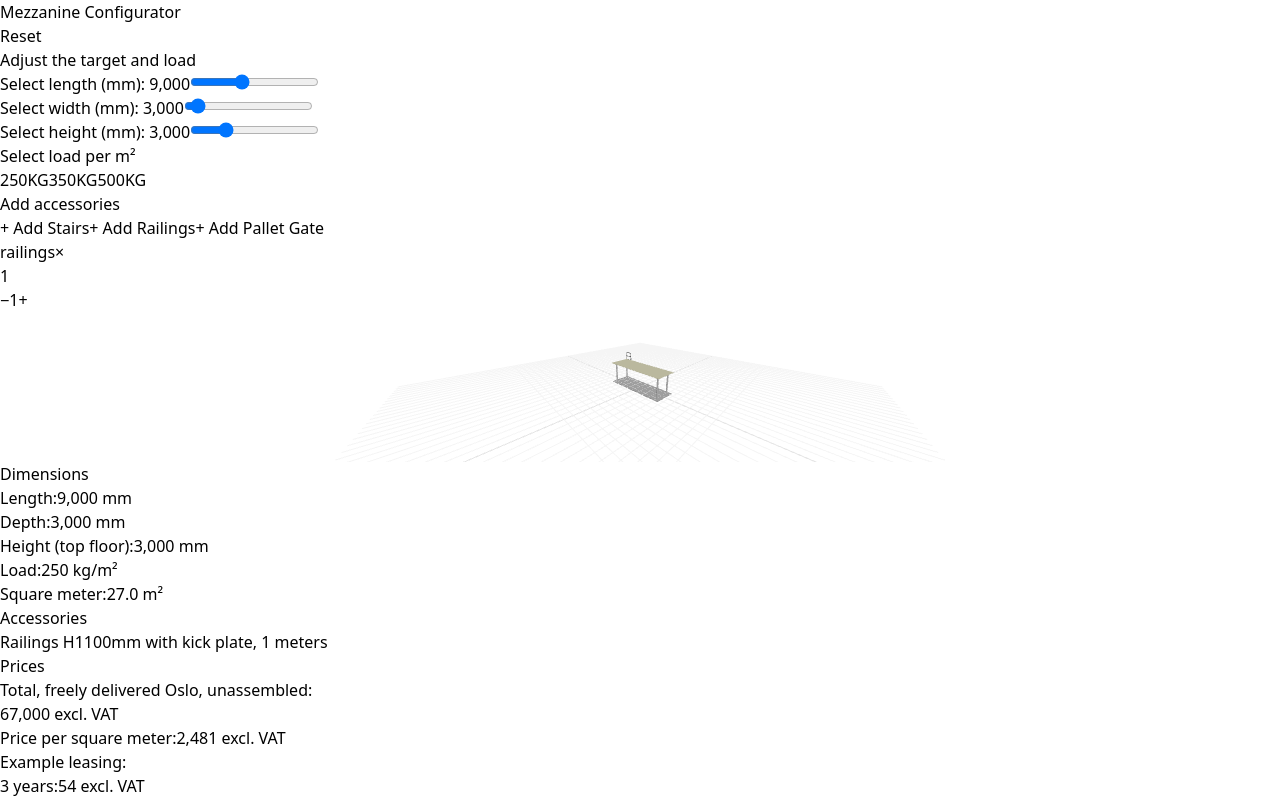
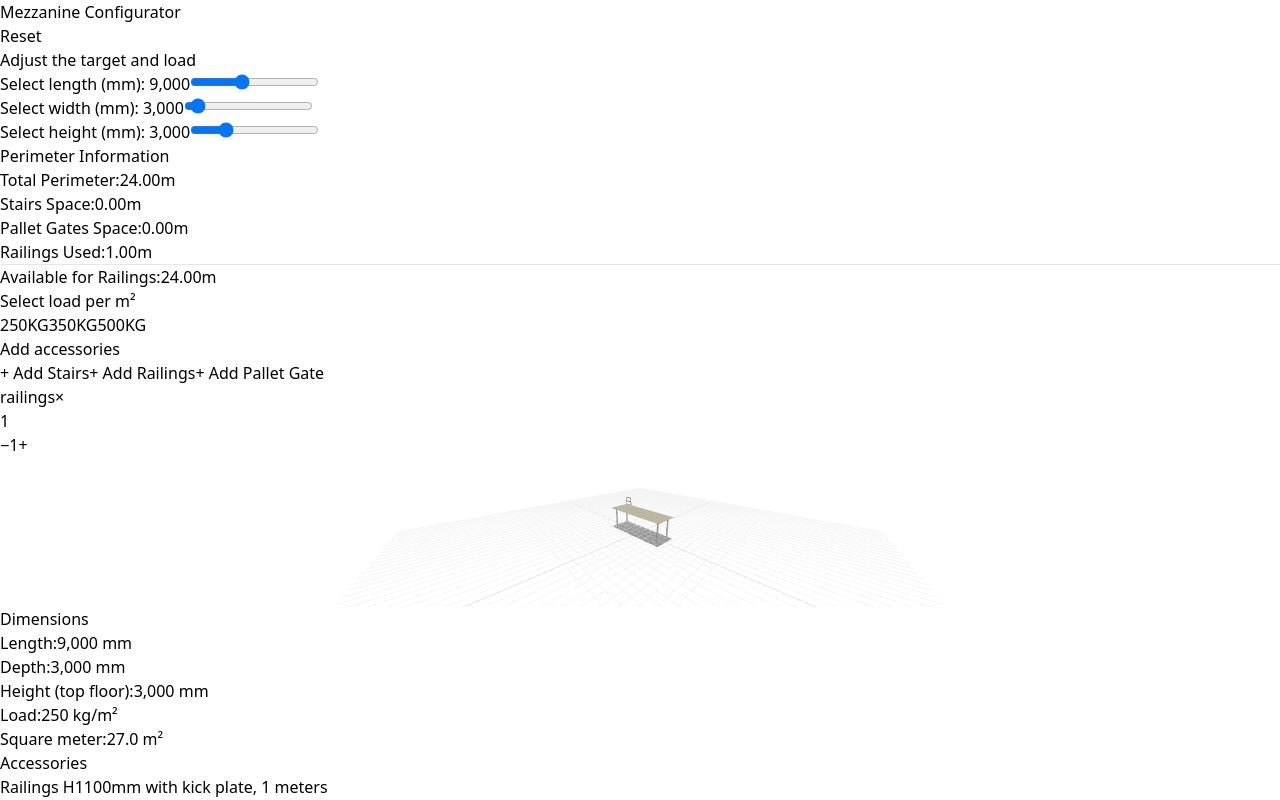
Before and after one commit to aniqjaved01/mezzanine-configurator, a React (Vite) app: page / in a window 1280 px wide. Shown: the top 800 px of the page. Built offline with nearby package versions, Linux system fonts and the light colour scheme.

Commit message:
Add check for railing used as compared to the perimeter of the mezzanine

```diff
--- a/src/components/ConfigurationPanel.tsx
+++ b/src/components/ConfigurationPanel.tsx
@@ -4,6 +4,43 @@ interface ConfigurationPanelProps {
   config: MezzanineConfig;
   onConfigChange: (config: MezzanineConfig) => void;
 }
+
+// Helper function to calculate perimeter in meters
+const calculatePerimeter = (length: number, width: number): number => {
+  return 2 * ((length / 1000) + (width / 1000));
+};
+
+// Helper function to calculate space occupied by stairs (each stair is 1m wide)
+const calculateStairsSpace = (accessories: Accessory[]): number => {
+  return accessories
+    .filter(a => a.type === 'stairs')
+    .reduce((sum, stair) => sum + (stair.quantity * 1.0), 0); // 1m per stair
+};
+
+// Helper function to calculate space occupied by pallet gates
+const calculatePalletGatesSpace = (accessories: Accessory[]): number => {
+  return accessories
+    .filter(a => a.type === 'palletGate')
+    .reduce((sum, gate) => {
+      const gateWidth = parseFloat(gate.width || '2000mm') / 1000; // Convert mm to meters
+      return sum + (gate.quantity * gateWidth);
+    }, 0);
+};
+
+// Helper function to calculate total railing length used
+const calculateTotalRailingLength = (accessories: Accessory[]): number => {
+  return accessories
+    .filter(a => a.type === 'railings')
+    .reduce((sum, railing) => sum + (railing.quantity * (railing.length || 0)), 0);
+};
+
+// Helper function to calculate available perimeter for railings
+const calculateAvailablePerimeter = (config: MezzanineConfig): number => {
+  const perimeter = calculatePerimeter(config.length, config.width);
+  const stairsSpace = calculateStairsSpace(config.accessories);
+  const palletGatesSpace = calculatePalletGatesSpace(config.accessories);
+  return Math.max(0, perimeter - stairsSpace - palletGatesSpace);
+};
 
 export default function ConfigurationPanel({ config, onConfigChange }: ConfigurationPanelProps) {
   const handleDimensionChange = (field: 'length' | 'width' | 'height', value: number) => {
@@ -15,6 +52,18 @@ export default function ConfigurationPanel({ config, onConfigChange }: Configura
   };
 
   const addAccessory = (type: 'stairs' | 'railings' | 'palletGate') => {
+    // Check if adding railings would exceed available perimeter
+    if (type === 'railings') {
+      const availablePerimeter = calculateAvailablePerimeter(config);
+      const currentRailingLength = calculateTotalRailingLength(config.accessories);
+      const defaultLength = 10;
+
+      if (currentRailingLength + defaultLength > availablePerimeter) {
+        alert(`Cannot add more railings. Available perimeter: ${availablePerimeter.toFixed(2)}m, Current usage: ${currentRailingLength.toFixed(2)}m`);
+        return;
+      }
+    }
+
     const newAccessory: Accessory = {
       id: `${type}-${Date.now()}`,
       type,
@@ -37,6 +86,50 @@ export default function ConfigurationPanel({ config, onConfigChange }: Configura
   };
 
   const updateAccessory = (id: string, updates: Partial<Accessory>) => {
+    const accessory = config.accessories.find(a => a.id === id);
+    if (!accessory) return;
+
+    // If updating railings, validate against available perimeter
+    if (accessory.type === 'railings') {
+      const availablePerimeter = calculateAvailablePerimeter(config);
+
+      // Calculate current total excluding this railing
+      const otherRailingsLength = config.accessories
+        .filter(a => a.type === 'railings' && a.id !== id)
+        .reduce((sum, r) => sum + (r.quantity * (r.length || 0)), 0);
+
+      // Calculate new length for this railing
+      const newQuantity = updates.quantity !== undefined ? updates.quantity : accessory.quantity;
+      const newLength = updates.length !== undefined ? updates.length : accessory.length || 0;
+      const newTotalForThis = newQuantity * newLength;
+
+      const totalRailingLength = otherRailingsLength + newTotalForThis;
+
+      if (totalRailingLength > availablePerimeter) {
+        alert(`Cannot update railings. Available perimeter: ${availablePerimeter.toFixed(2)}m, Requested total: ${totalRailingLength.toFixed(2)}m`);
+        return;
+      }
+    }
+
+    // If adding stairs or pallet gates, check if existing railings need adjustment
+    if ((accessory.type === 'stairs' || accessory.type === 'palletGate') && updates.quantity !== undefined) {
+      const newConfig = {
+        ...config,
+        accessories: config.accessories.map((a) =>
+          a.id === id ? { ...a, ...updates } : a
+        ),
+      };
+
+      const newAvailablePerimeter = calculateAvailablePerimeter(newConfig);
+      const currentRailingLength = calculateTotalRailingLength(newConfig.accessories);
+
+      if (currentRailingLength > newAvailablePerimeter) {
+        const excessRailing = currentRailingLength - newAvailablePerimeter;
+        alert(`Warning: Adding this ${accessory.type} will exceed available perimeter by ${excessRailing.toFixed(2)}m. Please reduce railings first.`);
+        return;
+      }
+    }
+
     onConfigChange({
       ...config,
       accessories: config.accessories.map((a) =>
@@ -94,6 +187,36 @@ export default function ConfigurationPanel({ config, onConfigChange }: Configura
             onChange={(e) => handleDimensionChange('height', parseInt(e.target.value))}
             className="w-full h-2 bg-gray-200 rounded-lg appearance-none cursor-pointer accent-red-600"
           />
+        </div>
+      </div>
+
+      {/* Perimeter Information */}
+      <div className="bg-blue-50 border border-blue-200 rounded p-3">
+        <h4 className="text-sm font-semibold text-blue-900 mb-2">Perimeter Information</h4>
+        <div className="text-xs space-y-1 text-blue-800">
+          <div className="flex justify-between">
+            <span>Total Perimeter:</span>
+            <span className="font-medium">{calculatePerimeter(config.length, config.width).toFixed(2)}m</span>
+          </div>
+          <div className="flex justify-between">
+            <span>Stairs Space:</span>
+            <span className="font-medium">{calculateStairsSpace(config.accessories).toFixed(2)}m</span>
+          </div>
+          <div className="flex justify-between">
+            <span>Pallet Gates Space:</span>
+            <span className="font-medium">{calculatePalletGatesSpace(config.accessories).toFixed(2)}m</span>
+          </div>
+          <div className="flex justify-between">
+            <span>Railings Used:</span>
+            <span className="font-medium">{calculateTotalRailingLength(config.accessories).toFixed(2)}m</span>
+          </div>
+          <hr className="my-1 border-blue-300" />
+          <div className="flex justify-between font-semibold">
+            <span>Available for Railings:</span>
+            <span className={calculateAvailablePerimeter(config) < calculateTotalRailingLength(config.accessories) ? 'text-red-600' : 'text-green-600'}>
+              {calculateAvailablePerimeter(config).toFixed(2)}m
+            </span>
+          </div>
         </div>
       </div>
 
```
